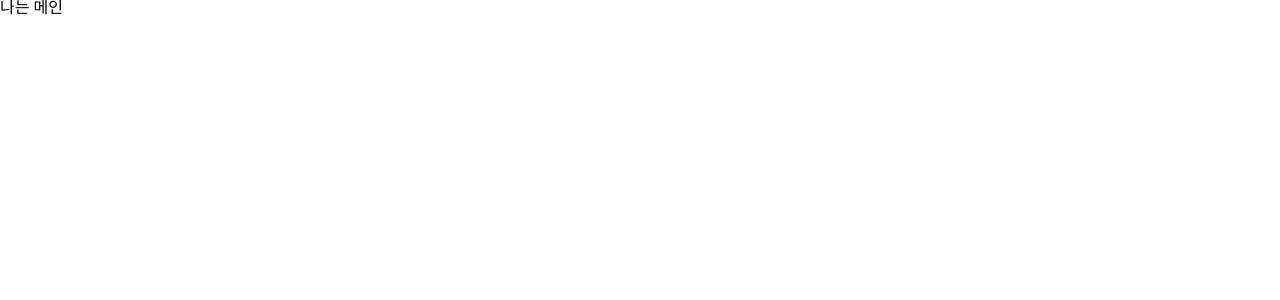
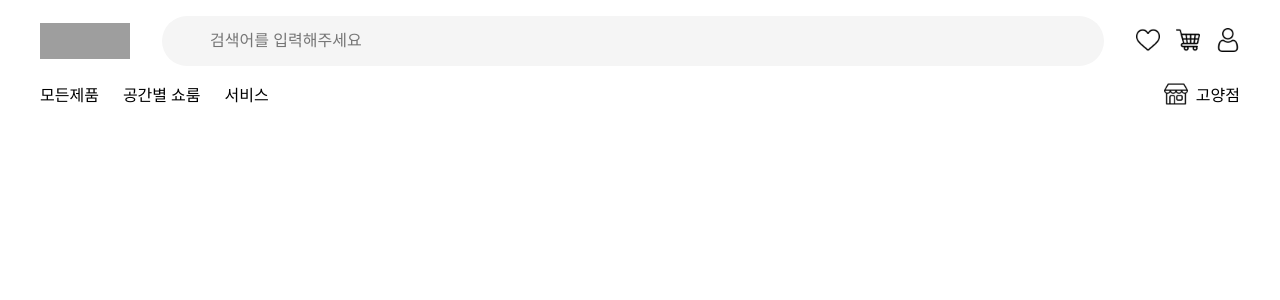
Before and after one commit to wecode-bootcamp-korea/48-2nd-5ronaminC-frontend, a React (Create React App) app: page /main in a window 1280 px wide. Shown: the top 300 px of the page. Built offline with nearby package versions, Linux system fonts and the light colour scheme; grey boxes are pictures that could not be loaded.

Commit message:
Add: NAV 레이아웃 작업 파일 이동

```diff
--- a/src/components/Nav/Nav.jsx
+++ b/src/components/Nav/Nav.jsx
@@ -0,0 +1,55 @@
+import React from 'react';
+import './Nav.scss';
+import { useLocation } from 'react-router-dom';
+
+const Nav = () => {
+  const { pathname } = useLocation();
+  const EXCEPTION_PATH = ['/login', '/sign-up'];
+  const isExceptionPath = EXCEPTION_PATH.some(path => path === pathname);
+
+  return (
+    <div className="nav">
+      <div className="firstLine">
+        <img
+          className="logo"
+          src="https://www.ikea.com/kr/ko/static/ikea-logo.f7d9229f806b59ec64cb.svg"
+          alt="5KEA"
+        />
+        <div className="searchBar">
+          <input type="text" placeholder="검색어를 입력해주세요" />
+        </div>
+        <ul className="headerIcons">
+          <li>
+            <img src={`${process.env.PUBLIC_URL}/images/heart.png`} alt="" />
+          </li>
+          <li>
+            <img
+              src={`${process.env.PUBLIC_URL}/images/shopping-cart.png`}
+              alt=""
+            />
+          </li>
+          <li>
+            <img src={`${process.env.PUBLIC_URL}/images/user.png`} alt="" />
+          </li>
+        </ul>
+      </div>
+
+      <div className="secondLine">
+        <ul className="categories">
+          <li>모든제품</li>
+          <li>공간별 쇼룸</li>
+          <li>서비스</li>
+        </ul>
+        <div className="userFavorMarket">
+          <img
+            src={`${process.env.PUBLIC_URL}/images/shop.png`}
+            alt="선호매장"
+          />
+          <span>고양점</span>
+        </div>
+      </div>
+    </div>
+  );
+};
+
+export default Nav;
--- a/src/components/Nav/Nav.scss
+++ b/src/components/Nav/Nav.scss
@@ -0,0 +1,88 @@
+@import '/src/style/variables.scss';
+
+.nav {
+  display: flex;
+  flex-direction: column;
+  align-items: center;
+  width: 100%;
+
+  gap: 1rem;
+  padding: 1rem 0.3rem;
+  padding-inline: 2.5rem 2.5rem;
+
+  .firstLine {
+    display: flex;
+    width: 100%;
+    align-items: center;
+    justify-content: space-between;
+    margin: 0 2.5rem;
+
+    .logo {
+      display: block;
+      width: 90px;
+      height: 36px;
+    }
+
+    .headerIcons {
+      display: flex;
+      gap: 1rem;
+      margin-left: 2rem;
+
+      img {
+        width: 1.5rem;
+        height: 1.5rem;
+      }
+    }
+
+    .searchBar {
+      min-width: auto;
+      margin-left: 2rem;
+      flex-grow: 1;
+      border-radius: 50em;
+      background-color: $footerBackgroundColor;
+
+      &:hover {
+        background-color: $superLightGray;
+      }
+
+      input {
+        padding: 0.8125rem;
+        padding-inline-end: 3.6rem;
+        padding-inline-start: 3rem;
+
+        font-size: 1rem;
+        height: 3.125rem;
+        line-height: 1.5;
+        outline: none;
+        background-color: transparent;
+        border-style: none;
+      }
+    }
+  }
+
+  .secondLine {
+    display: flex;
+    width: 100%;
+    justify-content: space-between;
+    align-items: center;
+
+    .categories {
+      display: flex;
+      gap: 1.5rem;
+    }
+
+    .userFavorMarket {
+      display: flex;
+      gap: 0.5rem;
+
+      img {
+        width: 1.5rem;
+        height: 1.5rem;
+      }
+
+      span {
+        line-height: 28px;
+      }
+    }
+  }
+}
--- a/src/pages/Main/Main.jsx
+++ b/src/pages/Main/Main.jsx
@@ -1,8 +1,9 @@
 import React from 'react';
+import Nav from '../../components/Nav/Nav';
 import './Main.scss';
 
 const Main = () => {
-  return <>나는 메인</>;
+  return <Nav />;
 };
 
 export default Main;
```
